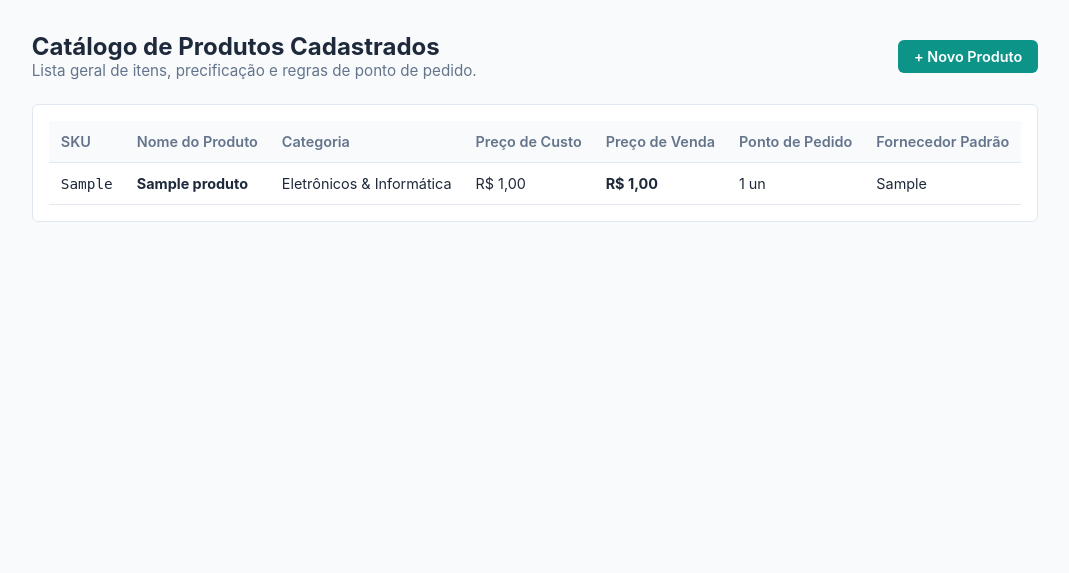
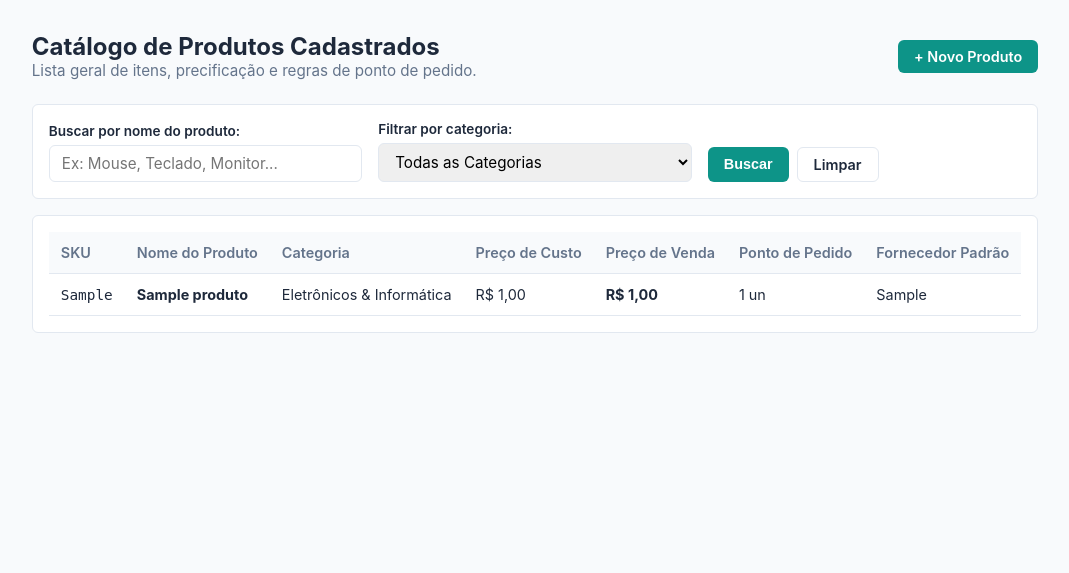
Before and after one commit to Pedro-Farias-301/Mini-E-comerce, a Django app: page /produtos/ in a window 1280 px wide. Shown: the part 125-698 px from the top of the page, without its empty margins (105-1174 px from the left). Run offline with Django 5.2, Linux system fonts and the light colour scheme; tables that the repository leaves empty hold one stand-in row (values such as "Sample post").

Commit message:
Feature 1: Busca por nome e filtro por categoria com Q() na listagem de produtos

```diff
--- a/estoque/views.py
+++ b/estoque/views.py
@@ -40,8 +40,34 @@ def historico_movimentacoes(request):
     return render(request, "estoque/historico.html", {"movimentacoes": movs})
 
 def produtos_lista(request):
+    from django.db.models import Q
+
     produtos = Produto.objects.select_related("fornecedor_padrao").prefetch_related("saldos").all()
-    return render(request, "estoque/produtos_lista.html", {"produtos": produtos})
+
+    # Feature 1: Busca por nome do produto (campo textual)
+    q = request.GET.get("q", "").strip()
+    # Feature 1: Filtro por categoria (select)
+    categoria = request.GET.get("categoria", "").strip()
+
+    # Desafio extra: combinar busca + filtro com Q()
+    filtros = Q()
+    if q:
+        filtros &= Q(nome__icontains=q)
+    if categoria:
+        filtros &= Q(categoria=categoria)
+
+    produtos = produtos.filter(filtros)
+
+    # Categorias disponíveis para o <select> do filtro
+    categorias = Produto.CATEGORIAS
+
+    context = {
+        "produtos": produtos,
+        "q": q,
+        "categoria_selecionada": categoria,
+        "categorias": categorias,
+    }
+    return render(request, "estoque/produtos_lista.html", context)
 
 def novo_produto(request):
     if request.method == "POST":
--- a/templates/estoque/produtos_lista.html
+++ b/templates/estoque/produtos_lista.html
@@ -9,6 +9,29 @@
         <p class="subtitle">Lista geral de itens, precificação e regras de ponto de pedido.</p>
     </div>
     <a href="{% url 'novo_produto' %}" class="btn btn-action">+ Novo Produto</a>
+</div>
+
+<!-- Feature 1: Busca por nome e Filtro por categoria -->
+<div class="card p-3 mt-3">
+    <form method="get" action="{% url 'produtos_lista' %}" class="form-row" style="align-items: flex-end;">
+        <div class="col">
+            <label class="form-label">Buscar por nome do produto:</label>
+            <input type="text" name="q" class="form-control" placeholder="Ex: Mouse, Teclado, Monitor..." value="{{ q }}">
+        </div>
+        <div class="col">
+            <label class="form-label">Filtrar por categoria:</label>
+            <select name="categoria" class="form-select">
+                <option value="">Todas as Categorias</option>
+                {% for valor, rotulo in categorias %}
+                    <option value="{{ valor }}" {% if categoria_selecionada == valor %}selected{% endif %}>{{ rotulo }}</option>
+                {% endfor %}
+            </select>
+        </div>
+        <div class="col" style="display: flex; gap: 0.5rem;">
+            <button type="submit" class="btn btn-action">Buscar</button>
+            <a href="{% url 'produtos_lista' %}" class="btn btn-outline">Limpar</a>
+        </div>
+    </form>
 </div>
 
 <div class="card p-3 mt-3">
@@ -35,6 +58,15 @@
                 <td>{{ p.ponto_de_pedido }} un</td>
                 <td>{{ p.fornecedor_padrao.razao_social|default:"Diversos" }}</td>
             </tr>
+            {% empty %}
+            <tr>
+                <td colspan="7" class="text-center">
+                    Nenhum produto encontrado
+                    {% if q %}para "<strong>{{ q }}</strong>"{% endif %}
+                    {% if categoria_selecionada %}na categoria selecionada{% endif %}.
+                    <br><a href="{% url 'produtos_lista' %}">Limpar filtros</a>
+                </td>
+            </tr>
             {% endfor %}
         </tbody>
     </table>
```
